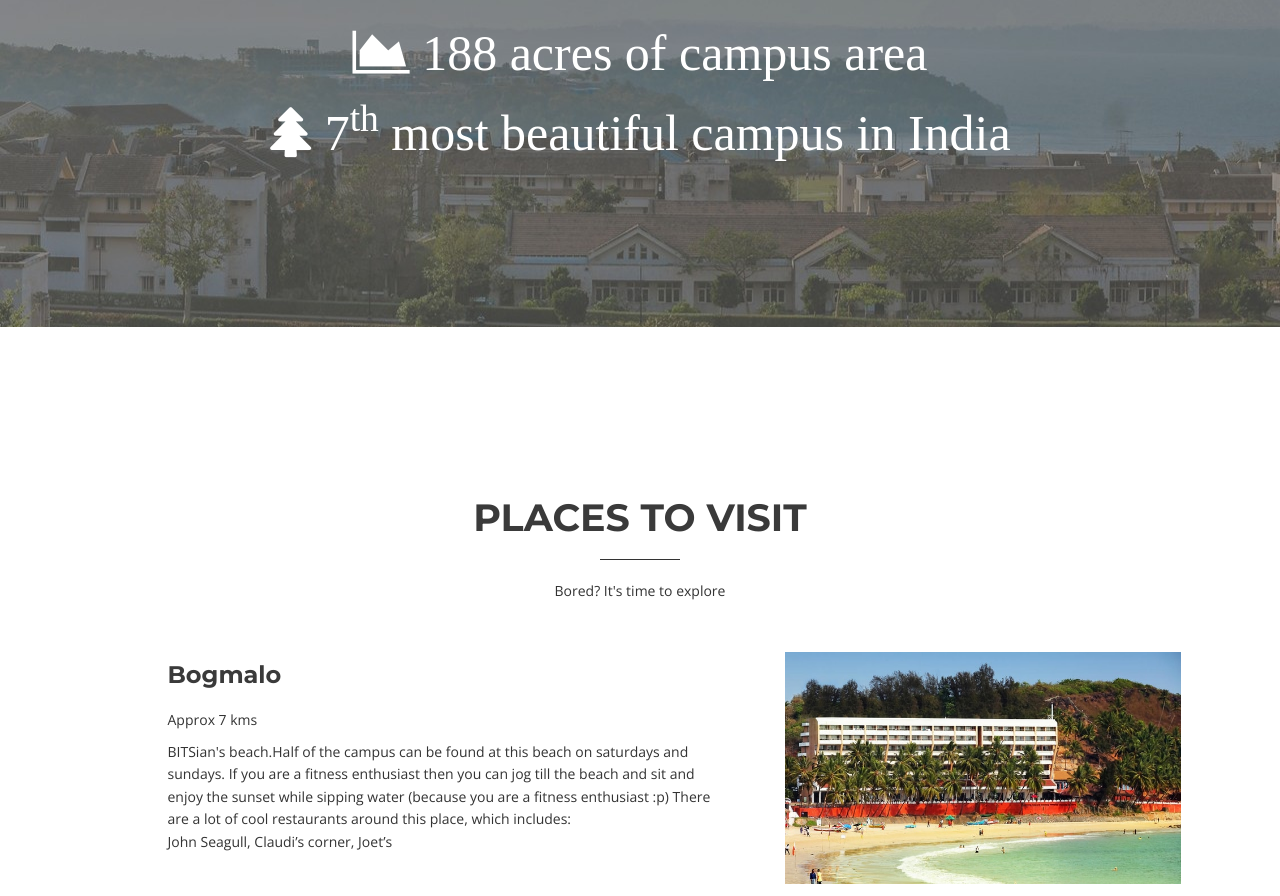
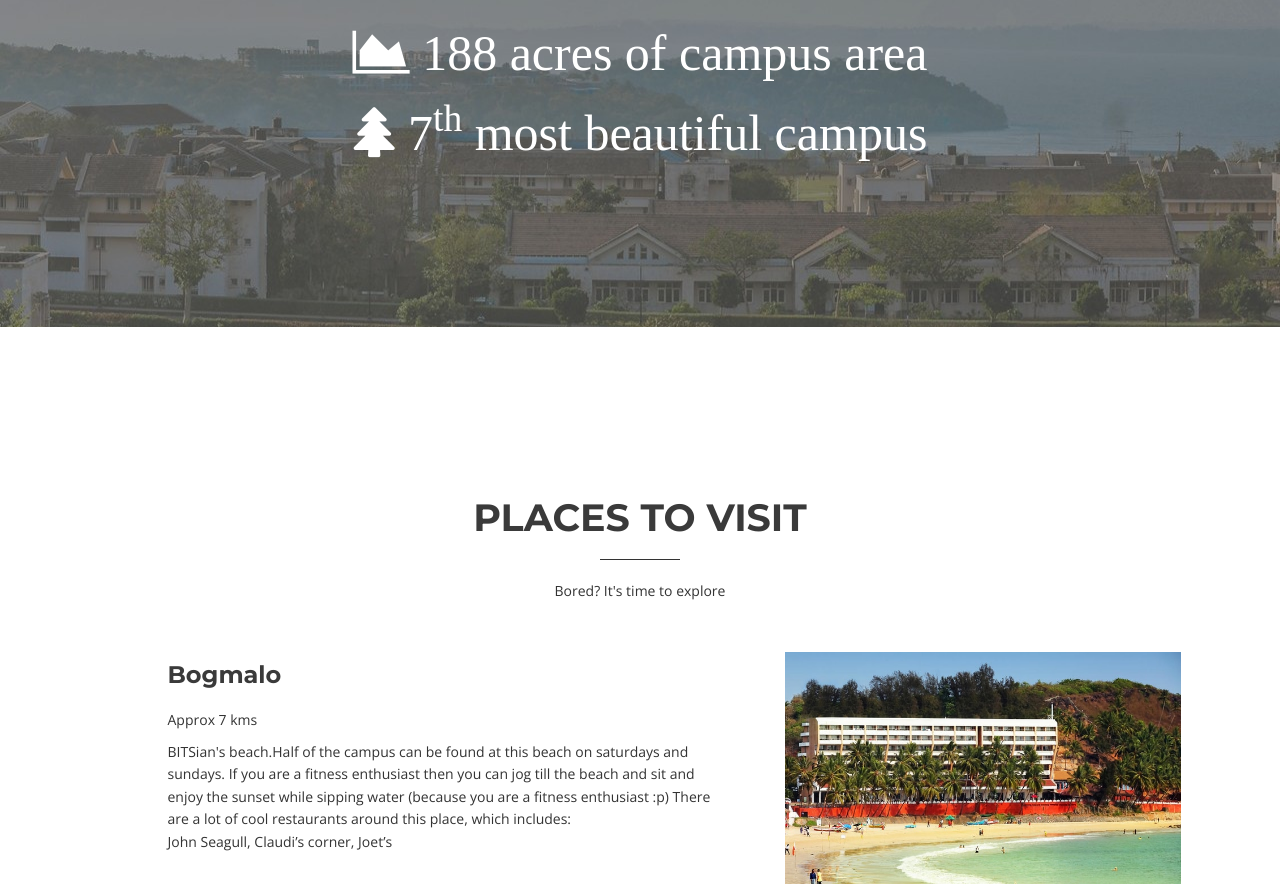
Before and after one commit to prakharsan/bitsguide, a plain HTML site: page index.html in a window 1280 px wide. Shown: the part 2197-3093 px from the top of the page. Drawn offline with nearby package versions, Linux system fonts and the light colour scheme.

Commit message:
minor_spell_error

```diff
--- a/index.html
+++ b/index.html
@@ -264,7 +264,7 @@ By Bus: <b>Rs 20/-</b> (But again, not recommended for comfortable travel)
 	<i class="fa fa-child" style="font-size:50px; color:white;" aria-hidden="true">&nbsp2600 students on campus</i></br></br>
 	<i class="fa fa-building" style="font-size:50px; color:white;"aria-hidden="true">&nbsp18 hostels in all</i></br></br>
 	<i class="fa fa-area-chart" style="font-size:50px; color:white;"aria-hidden="true">&nbsp188 acres of campus area</i></br></br>
-	<i class="fa fa-tree" style="font-size:50px; color:white;"aria-hidden="true">&nbsp7<sup>th</sup> most beautiful campus in India</i>
+	<i class="fa fa-tree" style="font-size:50px; color:white;"aria-hidden="true">&nbsp7<sup>th</sup> most beautiful campus</i>
 
 
 
```
